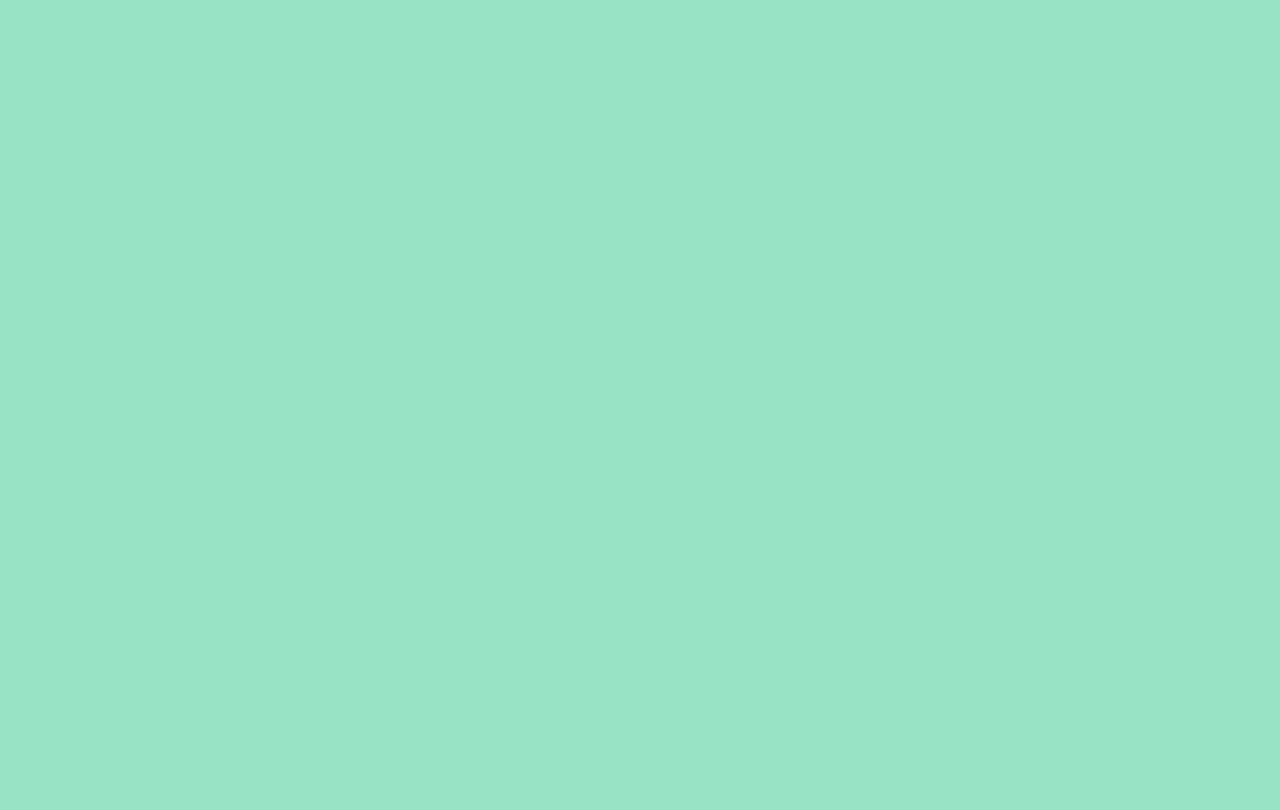
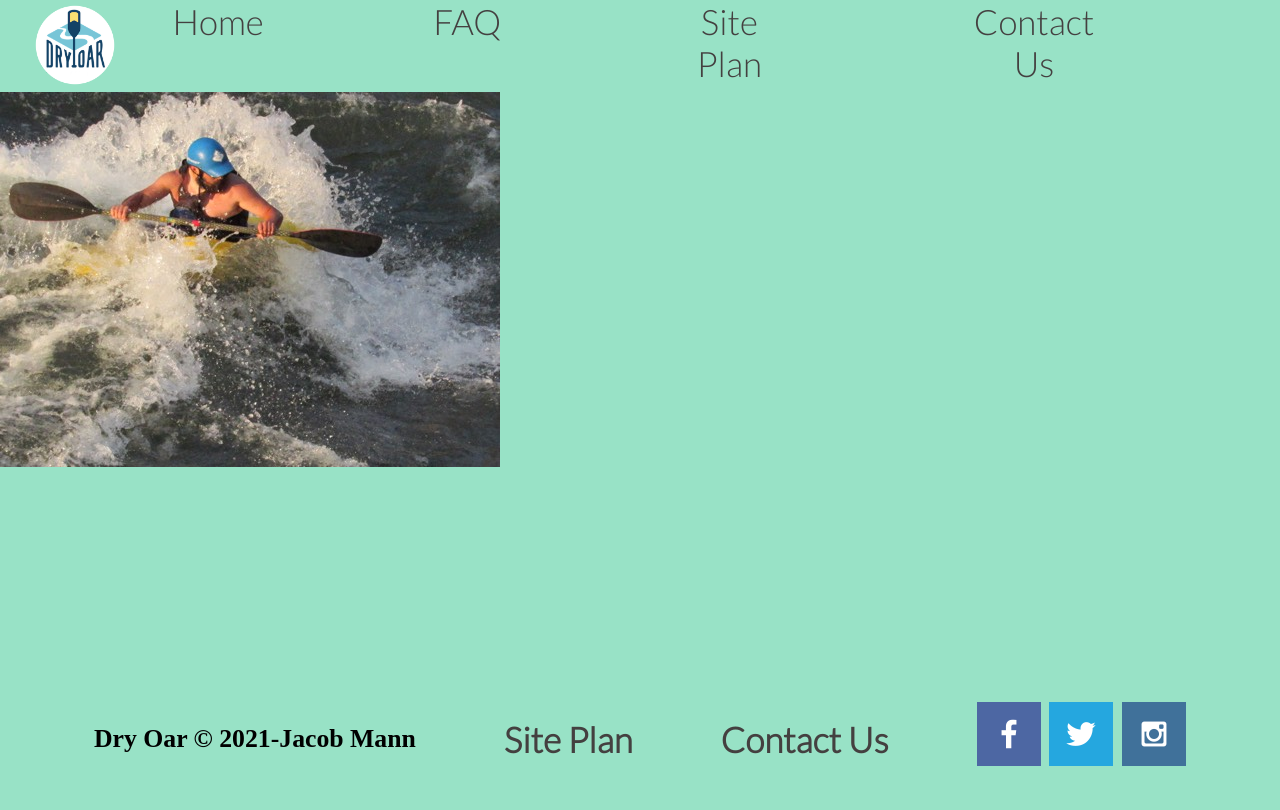
Before and after one commit to Jacobdm0/jacobdm0.github.io, a plain HTML site: page raftingsite/faq.html in a window 1280 px wide. Drawn offline with Linux system fonts and the light colour scheme; a web font is replaced by a local one.

Commit message:
added second page

```diff
--- a/raftingsite/faq.html
+++ b/raftingsite/faq.html
@@ -6,8 +6,47 @@
     <meta name="viewport" content="width=device-width, initial-scale=1.0">
     <title>FAQ</title>
     <link rel="stylesheet" href="styles/style.css" type="text/css">
+    <style>
+        @import url('https://fonts.googleapis.com/css2?family=Diplomata&family=Lato:wght@300&display=swap');
+    </style>
 </head>
 <body>
+    <header>
+        <a id="logo_link" href="index.html">
+            <img class="logo" src="images/logo.png" alt="Dry Oar Logo">
+        </a>
+        <nav>
+            <a href="index.html" class="first_link">Home</a>
+            <a href="faq.html">FAQ</a>
+            <a href="site-plan-rafting.html">Site Plan</a>
+            <a href="contactus.html">Contact Us</a>
+        </nav>
+    </header>
 
+    <main class="page2_main">
+        <img class="page2_img" src="images/page2_1.jpg" alt="image of kayaker">
+        <p class="page2_text1">
+
+        </p>
+        <p class="page2_text2"></p>
+        <p class="page2_text3"></p>
+    </main>
+
+    <footer>
+        <h3>Dry Oar &copy; 2021-Jacob Mann</h3>
+        <h3 ><a class="ignoreh3" href="site-plan-rafting.html">Site Plan</a></h3>
+        <h3 ><a class="ignoreh3" href="contactus.html">Contact Us</a></h3>
+        <div class="social">
+            <a href="https://facebook.com" target="_blank">
+                <img src="images/facebook.png" alt="fb icon">
+            </a>
+            <a href="https://twitter.com" target="_blank">
+                <img src="images/twitter.png" alt="twitter icon">
+            </a>
+            <a href="https://instagram.com" target="_blank">
+                <img src="images/instagram.png" alt="instagram icon">
+            </a>
+        </div>
+    </footer>
 </body>
 </html>
--- a/raftingsite/styles/style.css
+++ b/raftingsite/styles/style.css
@@ -7,14 +7,70 @@ body{
     font-size: 22px;
     margin: 0;
     padding: 0;
+    background-color: #98E2C6;
 }
 nav{
     display: flex;
     justify-content: space-around;
 }
+
+   header{
+       background-color: #98E2C6;
+       display: grid;
+       grid-template-columns: 150px auto;
+   }
 h2 {
     margin: 0;
 }
+a{
+    text-align: center;
+    text-decoration: none;
+    font-family:  Lato,  sans-serif;
+    color: #444040;
+    font-size: 35px;
+}
+a:hover{
+    color:  #ec5d0b;
+    font-family:  Lato,  sans-serif;
+  }
+main {
+    margin: 0 auto;
+    text-align: center;
+}
+section{
+    margin: 0 auto;
+    text-align: center;
+}
+h1{
+    text-align: center;
+ font-family:  "Diplomata", serif;
+}
+
+h4{
+    text-align: center;
+    font-family:  "Diplomata", serif;
+}
+p{
+    font-family:  Lato, Helvetica, sans-serif;
+}
+footer{
+    background-color: #98E2C6;
+    padding: 25px 50px;
+    margin-top: 200px;
+    display: flex;
+    justify-content: space-around;
+    align-items: center;
+}
+footer a{
+    text-decoration: none;
+    font-family:  "Diplomata", serif;
+    color: #444040;
+}
+nav a{
+    margin-right: 15%;
+}
+
+
 .home-title{
     font-size: 2em;
     color: white;
@@ -43,80 +99,9 @@ h2 {
     grid-row: 5/8;
     box-shadow: 5px 5px 10px #6f7364;
 }
-a{
-    text-align: center;
-    text-decoration: none;
-    font-family:  Lato,  sans-serif;
-    color: #444040;
-    font-size: 35px;
-}
-a:hover{
-    color:  #ec5d0b;
-    font-family:  Lato,  sans-serif;
-  }
-
-#hero{
-    display: grid;
-    grid-template-columns: 1fr 3fr 1fr;
-    margin-top: -100px;
-}
-#hero-box{
-    grid-column: 1/4;
-    grid-row: 1/3;
-    z-index: -1;
-}
-#hero-msg h4{
-    color: white;
-}
-#hero-msg{
-    text-align: center;
-    grid-column: 2/3;
-    grid-row: 1/2;
-    margin-top: 100px;
-}
-#hero-img{
-    width: 100%;
-    margin-left: 1%;
-    margin-right: 1%;
-    }
-h1{
-    text-align: center;
- font-family:  "Diplomata", serif;
-}
-
-h4{
-    text-align: center;
-    font-family:  "Diplomata", serif;
-}
-p{
-    font-family:  Lato, Helvetica, sans-serif;
-}
 .button-box{
     text-align: center;
 }
-main {
-    margin: 0 auto;
-    text-align: center;
-}
-section{
-    margin: 0 auto;
-    text-align: center;
-}
-#background {
-    height: 725px;
-    background-color: #360501;
-    grid-column: 1/11;
-    grid-row: 4/9;
-}
-body{
- background-color: #98E2C6;
-}
-header{
-    background-color: #98E2C6;
-    display: grid;
-    grid-template-columns: 150px auto;
-}
-
 .book{
     color: #444040;
     text-decoration: none;
@@ -148,21 +133,61 @@ header{
     grid-row: 6/7;
     box-shadow: 5px 5px 10px #6f7364;
 }
-footer{
-    background-color: #98E2C6;
-    padding: 25px 50px;
-    margin-top: 200px;
-    display: flex;
-    justify-content: space-around;
-    align-items: center;
-}
-footer a{
-    text-decoration: none;
-    font-family:  "Diplomata", serif;
-    color: #444040;
-}
 .logo{
     width:80px;
+}
+.page2_main{
+    display: grid;
+    grid-template-columns: 1fr 2fr;
+}
+.page2_img{
+    grid-row: 1/7;
+    grid-column: 1/2;
+}
+.page2_text1{
+    grid-column: 2/3;
+    grid-row: 1/3;
+}
+.page2_text2{
+    grid-column: 2/3;
+    grid-row: 3/5;
+}
+.page2_text3{
+    grid-column: 2/3;
+    grid-row: 5/7;
+}
+#hero{
+    display: grid;
+    grid-template-columns: 1fr 3fr 1fr;
+    margin-top: -100px;
+}
+#hero-box{
+    grid-column: 1/4;
+    grid-row: 1/3;
+    z-index: -1;
+}
+#hero-msg h4{
+    color: white;
+}
+#hero-msg{
+    text-align: center;
+    grid-column: 2/3;
+    grid-row: 1/2;
+    margin-top: 100px;
+}
+#hero-img{
+    width: 100%;
+    margin-left: 1%;
+    margin-right: 1%;
+    }
+
+
+
+#background {
+    height: 725px;
+    background-color: #360501;
+    grid-column: 1/11;
+    grid-row: 4/9;
 }
 #logo_link{
     padding-top: 5px;
@@ -172,9 +197,7 @@ footer a{
 .icon{
     width:80px;
 }
-nav a{
-    margin-right: 15%;
-}
+
 .first_link{
     margin-left: 2%;
 }
@@ -197,6 +220,9 @@ nav a{
     color: #444040;
     font-size: 35px;
 }
+
+
+
 
 @media screen and (max-width: 900px) {
     #hero, .home-grid {
```
